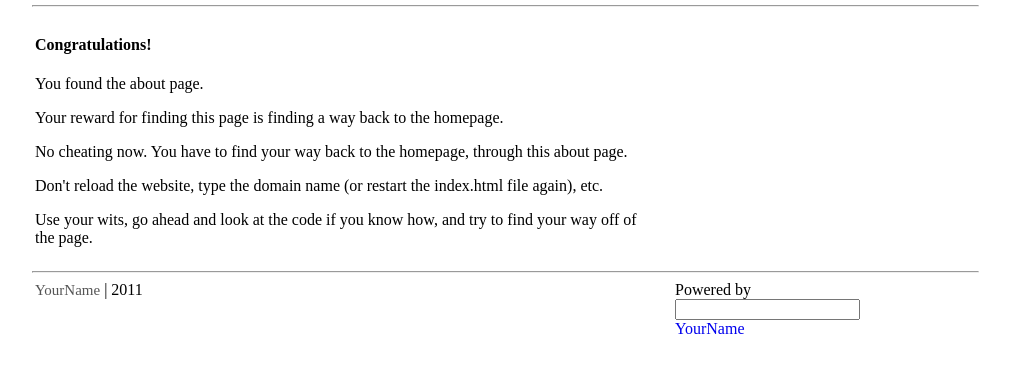
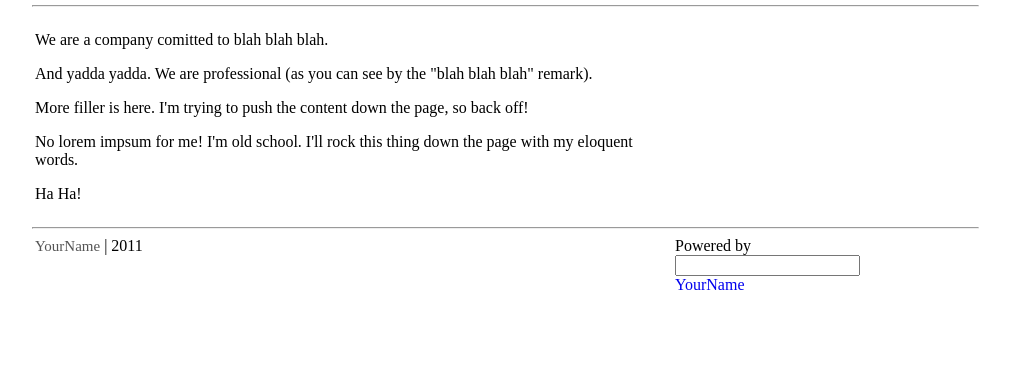
Before and after one commit to mattroyer/jquery-testing, a plain HTML site: page index.html in a window 1280 px wide. Shown: the part 93-466 px from the top of the page, without its empty margins (135-1145 px from the left). Drawn offline with Linux system fonts and the light colour scheme.

Commit message:
Messed up on previous commit. Committed about page code to this page. I changed it back.

```diff
--- a/index.html
+++ b/index.html
@@ -37,12 +37,11 @@
 <div class="row">
     <!-- Left Side -->
 	<div class="column grid_8">
-      <h4>Congratulations!</h4>
-      <p>You found the about page.</p>
-      <p>Your reward for finding this page is finding a way back to the homepage.</p>
-      <p>No cheating now. You have to find your way back to the homepage, through this about page.</p>
-      <p>Don't reload the website, type the domain name (or restart the index.html file again), etc.</p>
-      <p>Use your wits, go ahead and look at the code if you know how, and try to find your way off of the page.</p>
+      <p>We are a company comitted to blah blah blah.</p>
+      <p>And yadda yadda. We are professional (as you can see by the "blah blah blah" remark).</p>
+      <p>More filler is here. I'm trying to push the content down the page, so back off!</p>
+      <p>No lorem impsum for me! I'm old school. I'll rock this thing down the page with my eloquent words.</p>
+      <p>Ha Ha!</p>
     </div>
 
 	<!-- Right Side -->
```
